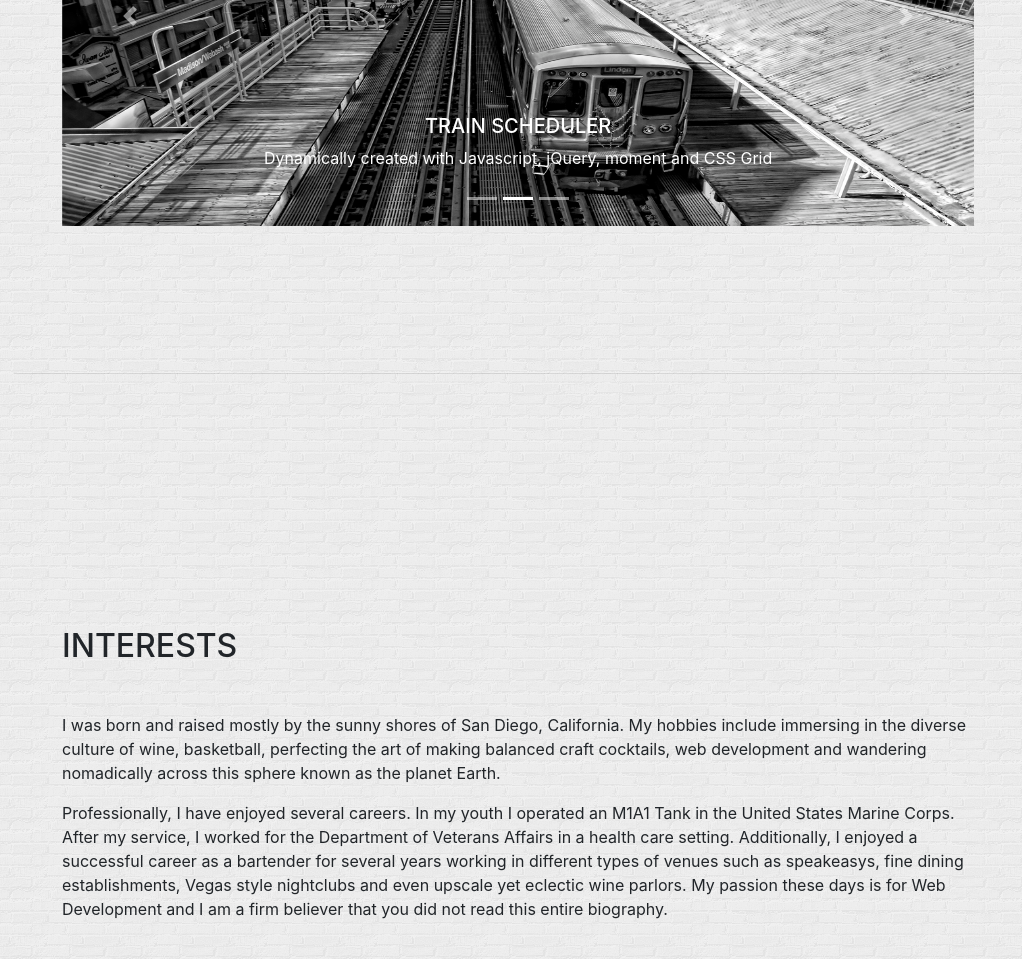
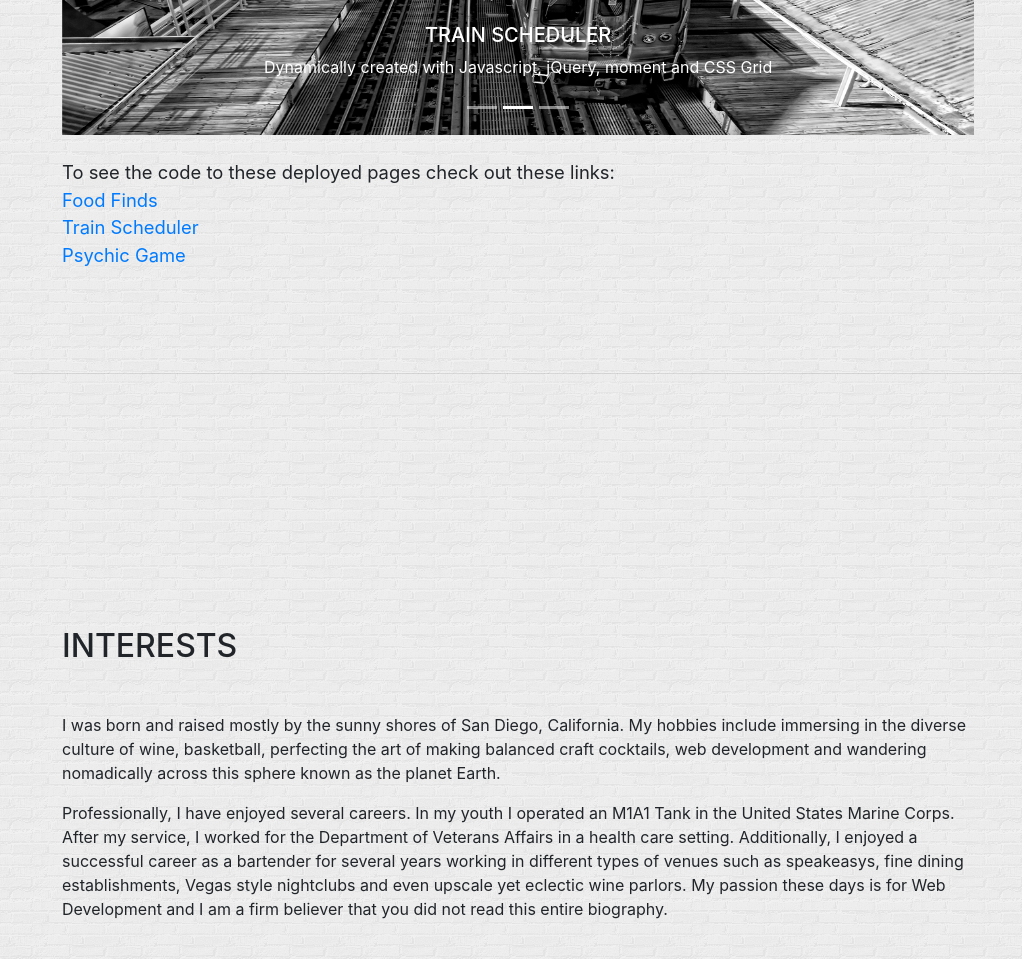
Before and after one commit to ryanroyce/portfolio, a website with bundled scripts: page index.html in a window 1280 px wide. Shown: the part 1228-2187 px from the top of the page, without its empty margins (258-1280 px from the left). Built offline with nearby package versions, Linux system fonts and the light colour scheme; files whose address does not match are found by name; a web font is replaced by a local one.

Commit message:
added links for code

```diff
--- a/index.html
+++ b/index.html
@@ -140,6 +140,16 @@
             <span class="sr-only">Next</span>
           </a>
         </div>
+        <br>
+        <p class="lead mb-5">
+            To see the code to these deployed pages check out these links:
+            <br>
+            <a href="https://github.com/emilyedalton/Project_1" target="_blank">Food Finds</a>
+            <br>
+            <a href="https://github.com/ryanroyce/TrainScheduler" target="_blank">Train Scheduler</a>
+            <br>
+            <a href="https://github.com/ryanroyce/Psychic-Game" target="_blank">Psychic Game</a>
+          </p>
       </div>
 
     </section>
```
Also changed, not shown: 1 other file.
